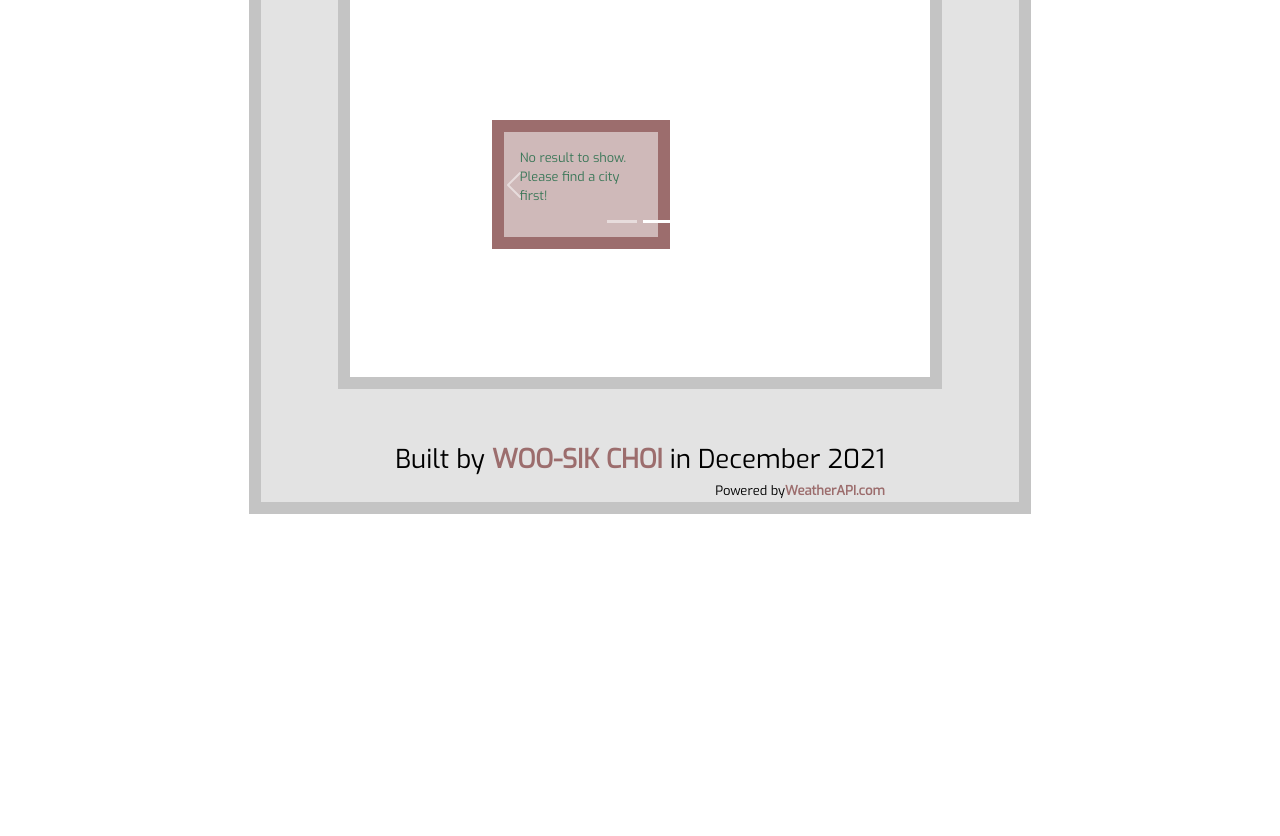
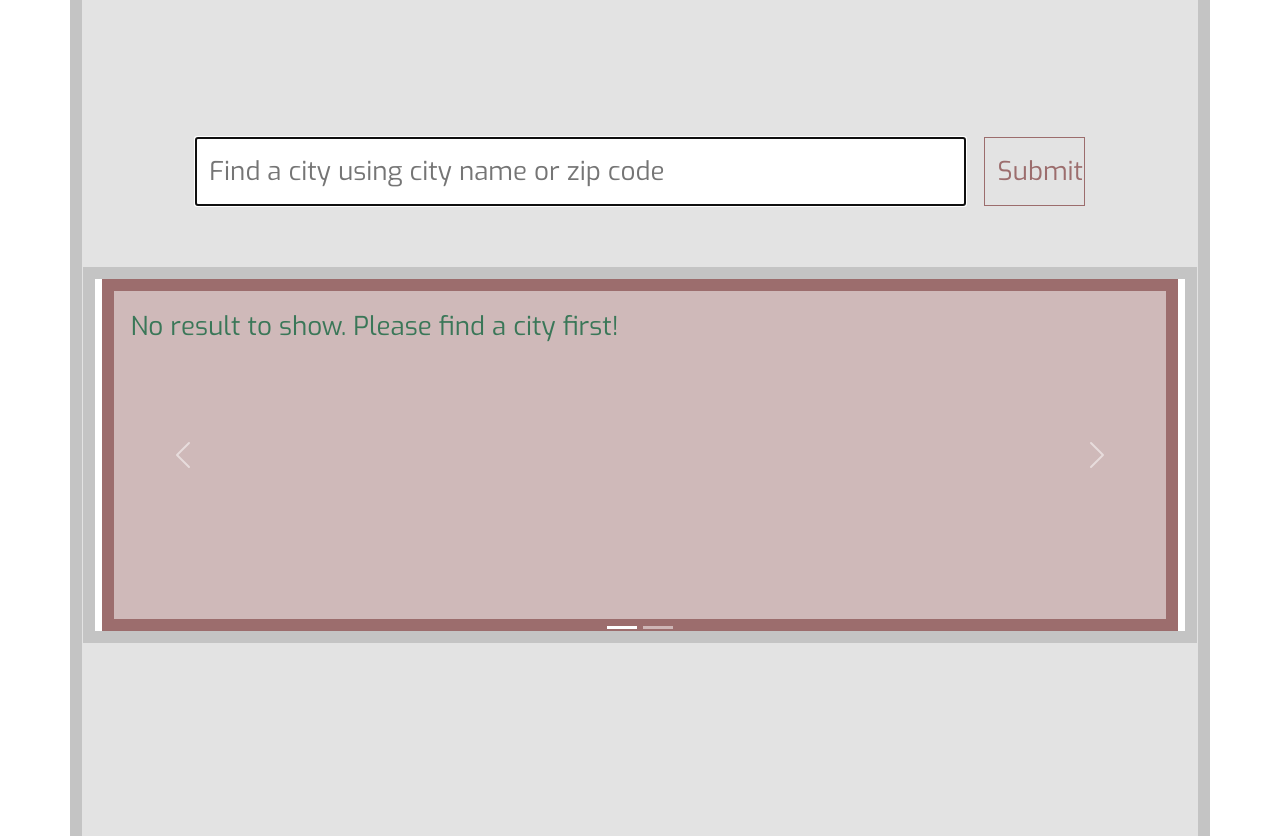
Before and after one commit to dvlprwchoi/weather-dashboard, a React (Create React App) app: page / in a window 1280 px wide. Shown: the part 680-1516 px from the top of the page. Before the commit the page ends 1194 px from the top, so only its background shows below. Built offline with nearby package versions, Linux system fonts and the light colour scheme; no server answers.

Commit message:
Change carousel interval time and Update CSS

```diff
--- a/src/App.css
+++ b/src/App.css
@@ -120,7 +120,7 @@ body {
 
 .Main {
   display: grid;
-  grid-template-rows: 4fr 1fr 1fr 6fr;
+  grid-template-rows: 3fr 1fr 1fr 6fr;
   /* flex-direction: column; */
   /* align-items: center; */
   /* justify-content: space-between; */
@@ -191,13 +191,17 @@ form,
   cursor: pointer;
 }
 
-/* .carousel {
-  grid-row: 4;
-} */
+.carousel {
+  /* grid-row: 4; */
+  height: 50vh;
+}
 
 .carousel-background {
-  width: 80%;
-  height: 80%;
+  /* width: 90%; */
+  width: 87vw;
+  height: 47vh;
+
+  /* height: 100%; */
   background-color: white;
   border: 1vw solid #c4c4c4;
   display: flex;
@@ -206,23 +210,25 @@ form,
 }
 
 .weather-detail-card {
-  width: 60%;
+  width: 84vw;
   border: 1vw solid #9c6d6d;
   background-color: #9c6d6d7a;
   color: #3a7758;
   padding: 1rem;
   /* width: 50%; */
-  height: 80%;
+  height: 44vh;
 }
 
 .forecast {
-  width: 60%;
+  /* width: 100%; */
+  width: 84vw;
   border: 1vw solid #9c6d6d;
   background-color: #9c6d6d7a;
   color: #3a7758;
   padding: 1rem;
   /* width: 50%; */
-  height: 80%;
+  /* height: 80%; */
+  height: 44vh;
   font-size: calc(0.8rem);
   display: flex;
   justify-content: center;
--- a/src/components/Main/Carousel/Carousel.js
+++ b/src/components/Main/Carousel/Carousel.js
@@ -29,12 +29,12 @@ function Carousel({ weather, isCelcious }) {
             ></button> */}
           </div>
           <div className="carousel-inner">
-            <div className="carousel-item active">
+            <div className="carousel-item active" data-bs-interval="8000">
               {/* <div className="container"> */}
               <WeatherDetailCard weather={weather} isCelcious={isCelcious} />
               {/* </div> */}
             </div>
-            <div className="carousel-item">
+            <div className="carousel-item" data-bs-interval="8000">
               {/* <div className="container"> */}
               <Forecast weather={weather} isCelcious={isCelcious} />
               {/* </div> */}
```
